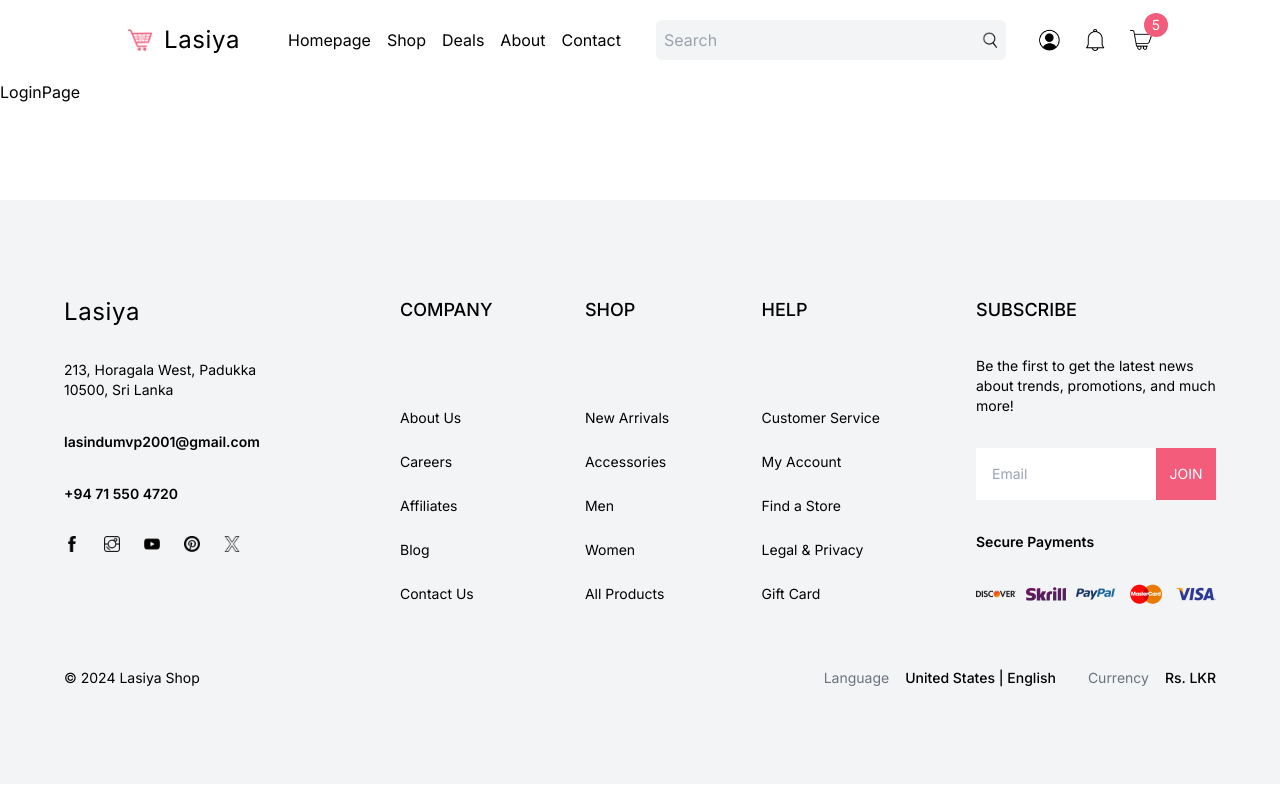
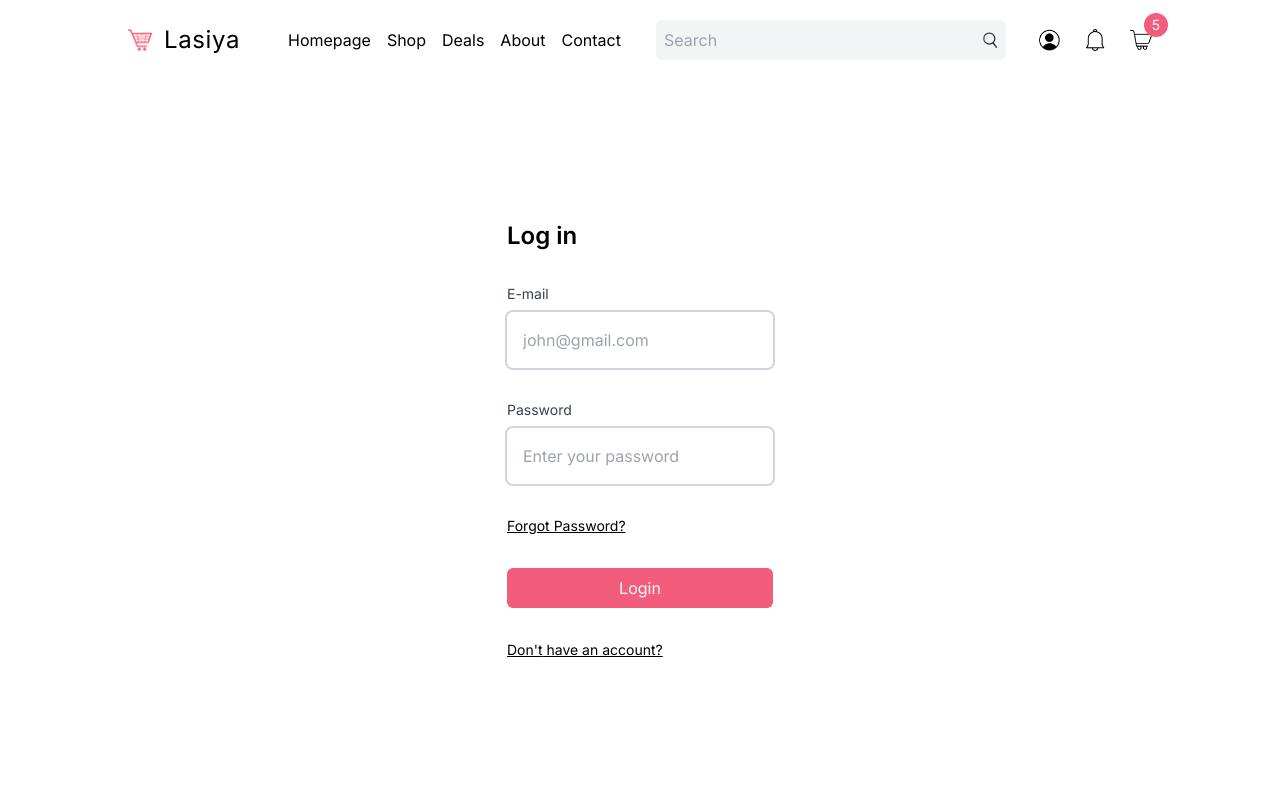
Before and after one commit to lasindu2001/next-shopping-web, a Next.js app: page /login in a window 1280 px wide. Shown: the top 800 px of the page. Built offline with nearby package versions, Linux system fonts and the light colour scheme; no server answers; what @wix/sdk would draw is missing.

Commit message:
complete auth pages design (login, register, reset password, email verification)

```diff
--- a/src/app/login/page.tsx
+++ b/src/app/login/page.tsx
@@ -1,8 +1,147 @@
-import React from 'react'
+"use client"
+
+import { useWixClient } from "@/hooks/useWixClient";
+import { useRouter } from "next/navigation";
+import { useState } from "react";
+
+enum MODE {
+  LOGIN = "LOGIN",
+  REGISTER = "REGISTER",
+  RESET_PASSWORD = "RESET_PASSWORD",
+  EMAIL_VERIFICATION = "EMAIL_VERIFICATION",
+}
 
 const LoginPage = () => {
+  const wixClient = useWixClient();
+  const router = useRouter();
+
+  const [mode, setMode] = useState(MODE.LOGIN);
+
+  const [username, setUsername] = useState("");
+  const [email, setEmail] = useState("");
+  const [password, setPassword] = useState("");
+  const [emailCode, setEmailCode] = useState("");
+  const [isLoading, setIsLoading] = useState(false);
+  const [error, setError] = useState("");
+  const [message, setMessage] = useState("");
+
+  const formTitle =
+    mode === MODE.LOGIN
+      ? "Log in"
+      : mode === MODE.REGISTER
+        ? "Register"
+        : mode === MODE.RESET_PASSWORD
+          ? "Reset Your Password"
+          : "Verify Your Email";
+
+  const buttonTitle =
+    mode === MODE.LOGIN
+      ? "Login"
+      : mode === MODE.REGISTER
+        ? "Register"
+        : mode === MODE.RESET_PASSWORD
+          ? "Reset"
+          : "Verify";
+
+  const handleSubmit = async (e: React.FormEvent) => {
+    e.preventDefault();
+    setIsLoading(true);
+    setError("");
+  }
+
   return (
-    <div>LoginPage</div>
+    <div className="h-[calc(100vh-80px)] px-4 md:px-8 lg:px-16 xl:px-32 2xl:px-64 flex items-center justify-center">
+      <form className="flex flex-col gap-8" onSubmit={handleSubmit}>
+        <h1 className="text-2xl font-semibold">{formTitle}</h1>
+        {mode === MODE.REGISTER ? (
+          <div className="flex flex-col gap-2">
+            <label className="text-sm text-gray-700">Username</label>
+            <input
+              type="text"
+              name="username"
+              placeholder="john"
+              className="ring-2 ring-gray-300 rounded-md p-4"
+              onChange={(e) => setUsername(e.target.value)}
+            />
+          </div>
+        ) : null}
+        {mode !== MODE.EMAIL_VERIFICATION ? (
+          <div className="flex flex-col gap-2">
+            <label className="text-sm text-gray-700">E-mail</label>
+            <input
+              type="email"
+              name="email"
+              placeholder="john@gmail.com"
+              className="ring-2 ring-gray-300 rounded-md p-4"
+              onChange={(e) => setEmail(e.target.value)}
+            />
+          </div>
+        ) : (
+          <div className="flex flex-col gap-2">
+            <label className="text-sm text-gray-700">Verification Code</label>
+            <input
+              type="text"
+              name="emailCode"
+              placeholder="Code"
+              className="ring-2 ring-gray-300 rounded-md p-4"
+              onChange={(e) => setEmailCode(e.target.value)}
+            />
+          </div>
+        )}
+        {mode === MODE.LOGIN || mode === MODE.REGISTER ? (
+          <div className="flex flex-col gap-2">
+            <label className="text-sm text-gray-700">Password</label>
+            <input
+              type="password"
+              name="password"
+              placeholder="Enter your password"
+              className="ring-2 ring-gray-300 rounded-md p-4"
+              onChange={(e) => setPassword(e.target.value)}
+            />
+          </div>
+        ) : null}
+        {mode === MODE.LOGIN && (
+          <div
+            className="text-sm underline cursor-pointer"
+            onClick={() => setMode(MODE.RESET_PASSWORD)}
+          >
+            Forgot Password?
+          </div>
+        )}
+        <button
+          className="bg-myred text-white p-2 rounded-md disabled:bg-pink-200 disabled:cursor-not-allowed"
+          disabled={isLoading}
+        >
+          {isLoading ? "Loading..." : buttonTitle}
+        </button>
+        {error && <div className="text-red-600">{error}</div>}
+        {mode === MODE.LOGIN && (
+          <div
+            className="text-sm underline cursor-pointer"
+            onClick={() => setMode(MODE.REGISTER)}
+          >
+            {"Don't"} have an account?
+          </div>
+        )}
+        {mode === MODE.REGISTER && (
+          <div
+            className="text-sm underline cursor-pointer"
+            onClick={() => setMode(MODE.LOGIN)}
+          >
+            Have an account?
+          </div>
+        )}
+        {mode === MODE.RESET_PASSWORD && (
+          <div
+            className="text-sm underline cursor-pointer"
+            onClick={() => setMode(MODE.LOGIN)}
+          >
+            Go back to Login
+          </div>
+        )}
+        {message && <div className="text-green-600 text-sm">{message}</div>}
+      </form>
+    </div>
   )
 }
 
```
